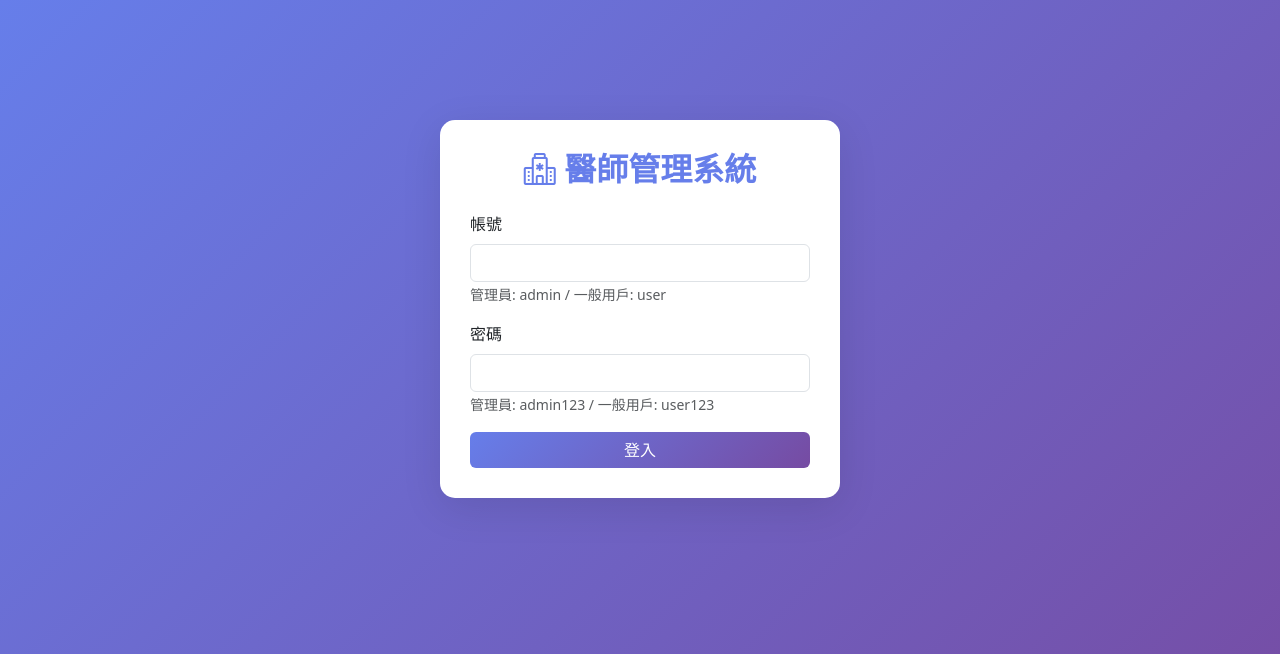
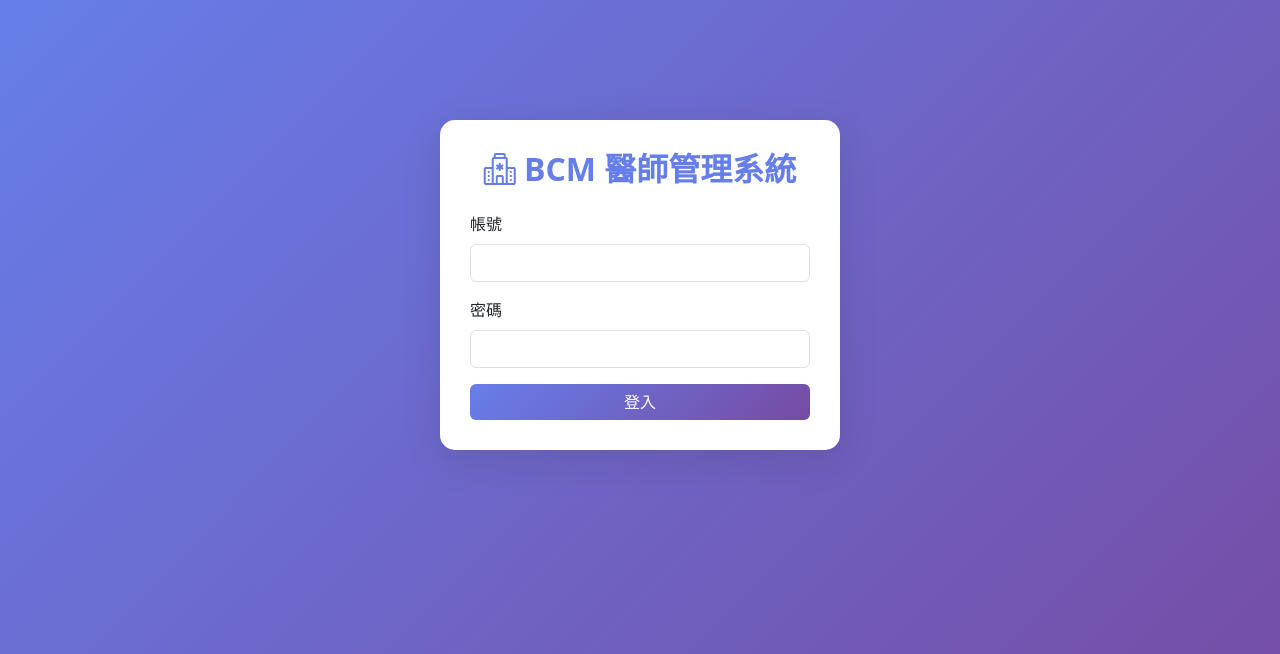
Before and after one commit to bcmedia-dr/doctor-management-system, a Flask app: page / in a window 1280 px wide. Shown: the top 654 px of the page. Run offline with Flask 3, Linux system fonts and the light colour scheme.

Commit message:
“介面更新 git push
git add .
git commit -m “介面更新

```diff
--- a/templates/index.html
+++ b/templates/index.html
@@ -3,7 +3,7 @@
 <head>
     <meta charset="UTF-8">
     <meta name="viewport" content="width=device-width, initial-scale=1.0">
-    <title>醫師管理系統</title>
+    <title>BCM 醫師管理系統</title>
     <link href="https://cdn.jsdelivr.net/npm/bootstrap@5.3.0/dist/css/bootstrap.min.css" rel="stylesheet">
     <link href="https://cdn.jsdelivr.net/npm/bootstrap-icons@1.11.0/font/bootstrap-icons.css" rel="stylesheet">
     <style>
@@ -182,18 +182,16 @@
     <div id="loginContainer" class="login-container" style="display: none;">
         <div class="main-container">
             <h2 class="text-center header-title mb-4">
-                <i class="bi bi-hospital"></i> 醫師管理系統
+                <i class="bi bi-hospital"></i> BCM 醫師管理系統
             </h2>
             <form id="loginForm">
                 <div class="mb-3">
                     <label class="form-label">帳號</label>
                     <input type="text" class="form-control" id="username" required>
-                    <small class="text-muted">管理員: admin / 一般用戶: user</small>
                 </div>
                 <div class="mb-3">
                     <label class="form-label">密碼</label>
                     <input type="password" class="form-control" id="password" required>
-                    <small class="text-muted">管理員: admin123 / 一般用戶: user123</small>
                 </div>
                 <button type="submit" class="btn btn-custom w-100">登入</button>
             </form>
@@ -206,7 +204,7 @@
             <!-- 標題列 -->
             <div class="d-flex justify-content-between align-items-center mb-4">
                 <h1 class="header-title">
-                    <i class="bi bi-hospital"></i> 醫師管理系統
+                    <i class="bi bi-hospital"></i> BCM 醫師管理系統
                 </h1>
                 <div>
                     <span id="userInfo" class="me-3"></span>
```
